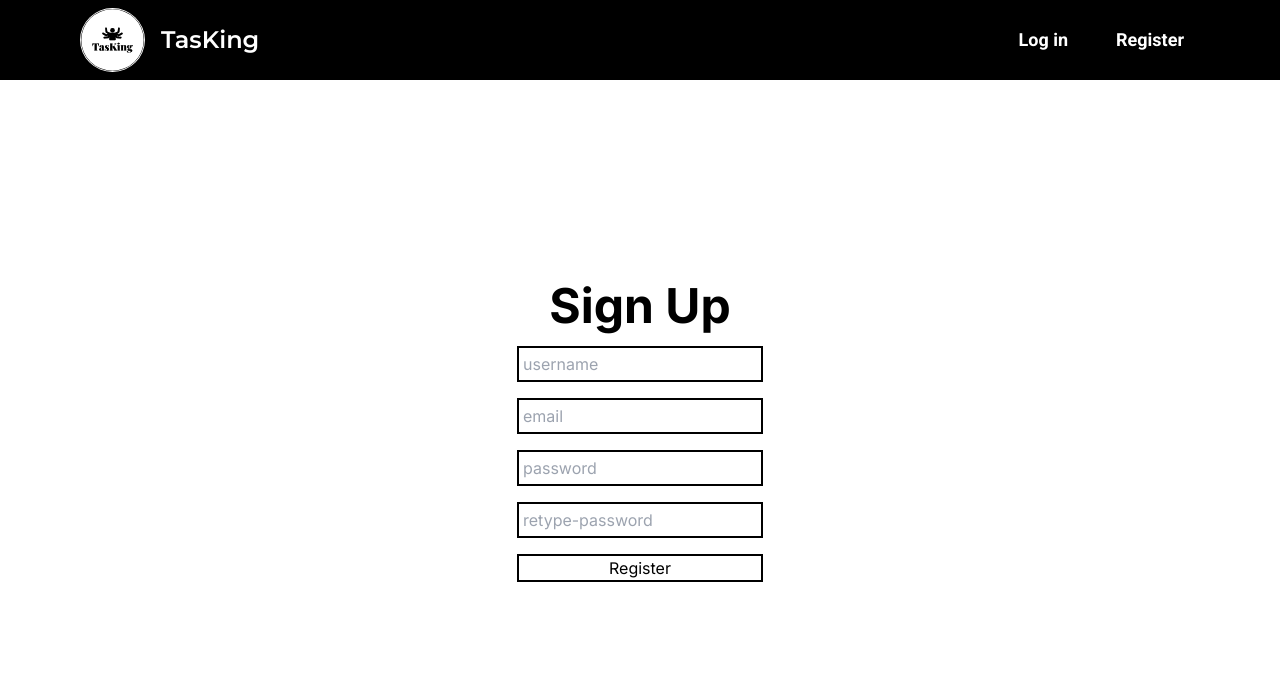
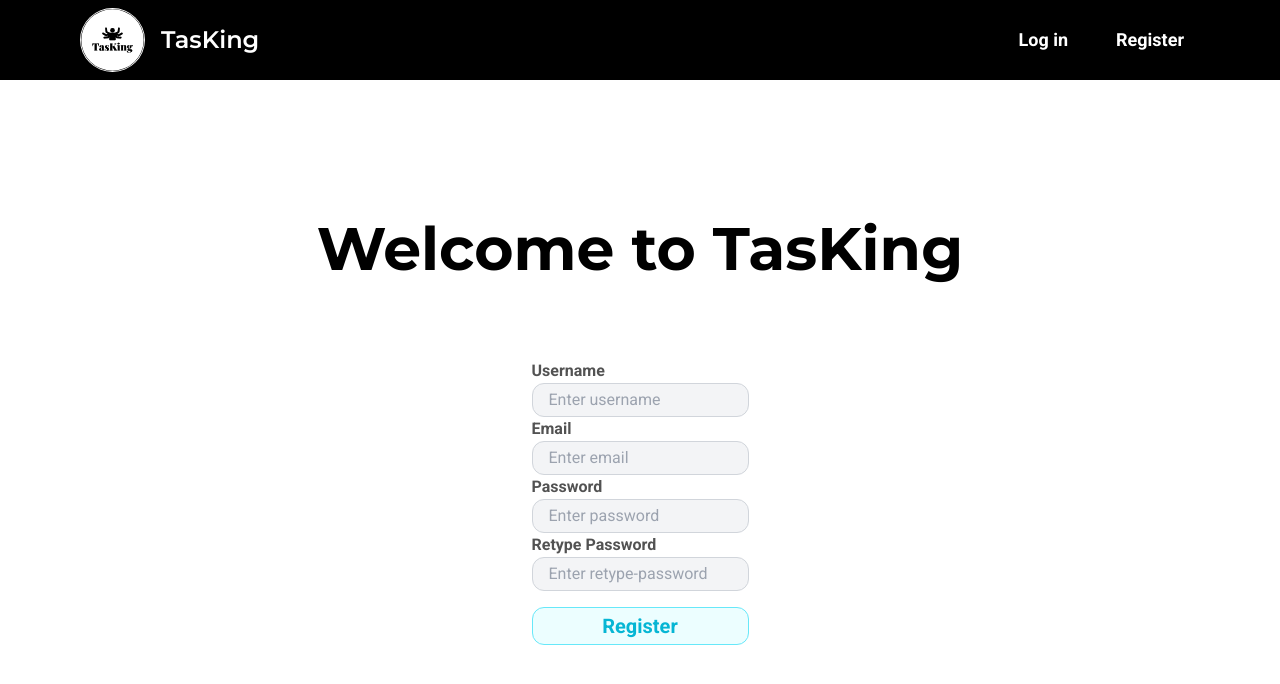
Before and after one commit to tpSpace/task_manager_fe, a Next.js app: page /register in a window 1280 px wide. Shown: the top 684 px of the page. Built offline with nearby package versions, Linux system fonts and the light colour scheme; no server answers.

Commit message:
Huy|Edit|Register UI

```diff
--- a/app/login/page.tsx
+++ b/app/login/page.tsx
@@ -49,7 +49,9 @@ const LoginPage = () => {
 
   return (
     <div className="flex justify-center items-center h-[90%] flex-col">
-      <h1 className="text-6xl font-bold font-Montserrat -mt-16 mb-16">Welcome to TasKing</h1>
+      <h1 className="text-6xl font-bold font-Montserrat -mt-16 mb-16">
+        Welcome back to TasKing
+      </h1>
       <div>
         <form
           className="flex flex-col m-4 gap-4"
--- a/app/register/page.tsx
+++ b/app/register/page.tsx
@@ -61,43 +61,73 @@ const RegisterPage = () => {
 
   return (
     <div className="flex flex-col justify-center items-center h-[90%] w-full">
-      <h1 className="text-5xl font-bold">Sign Up</h1>
+      <h1 className="text-6xl font-bold font-Montserrat mb-16">
+        Welcome to TasKing
+      </h1>
       <div className="">
         <form
           className="flex flex-col m-4 gap-4"
           onSubmit={handleSubmit(submit)}
         >
           {/* // make an alert for error */}
+          <span
+            className={
+              '-mb-4 font-semibold text-base font-Roboto text-neutral-600'
+            }
+          >
+            Username
+          </span>
           <>
             {watchEmail && errors.username && <p>{errors.username.message}</p>}
             <input
               {...register('username')}
-              className="border-2 border-black p-1"
+              className="px-4 border-[1px] border-gray-300 p-1 bg-gray-100 rounded-xl focus:border-[3px] font-Roboto"
               onChange={() => console.log(watchEmail)}
-              placeholder="username"
+              placeholder="Enter username"
               type="text"
             />
           </>
+          <span
+            className={
+              '-mb-4 -mt-4 font-semibold text-base font-Roboto text-neutral-600'
+            }
+          >
+            Email
+          </span>
           <input
             {...register('email')}
-            className="border-2 border-black p-1"
-            placeholder="email"
+            className="px-4 border-[1px] border-gray-300 p-1 bg-gray-100 rounded-xl focus:border-[3px] font-Roboto"
+            placeholder="Enter email"
             type="email"
           />
+          <span
+            className={
+              '-mb-4 -mt-4 font-semibold text-base font-Roboto text-neutral-600'
+            }
+          >
+            Password
+          </span>
           <input
             {...register('password')}
-            className="border-2 border-black p-1"
-            placeholder="password"
+            className="px-4 border-[1px] border-gray-300 p-1 bg-gray-100 rounded-xl focus:border-[3px] font-Roboto"
+            placeholder="Enter password"
             type="password"
           />
+          <span
+            className={
+              '-mb-4 -mt-4 font-semibold text-base font-Roboto text-neutral-600'
+            }
+          >
+            Retype Password
+          </span>
           <input
             {...register('confirmPassword')}
-            className="border-2 border-black p-1"
-            placeholder="retype-password"
+            className="px-4 border-[1px] border-gray-300 p-1 bg-gray-100 rounded-xl focus:border-[3px] font-Roboto"
+            placeholder="Enter retype-password"
             type="new-password"
           />
           <button
-            className="border-2 border-black bg-white hover:bg-black hover:text-white"
+            className="border-[1px] p-1 border-cyan-300 bg-cyan-50 rounded-xl hover:bg-cyan-100 text-cyan-500 font-semibold text-xl font-Roboto"
             type="submit"
           >
             Register
```
